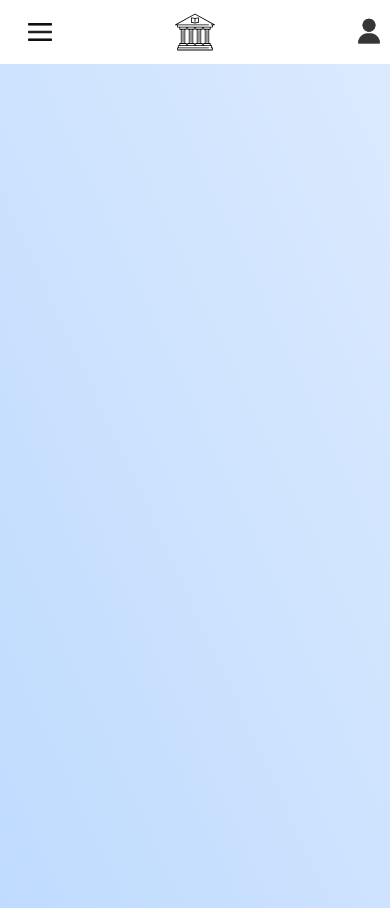
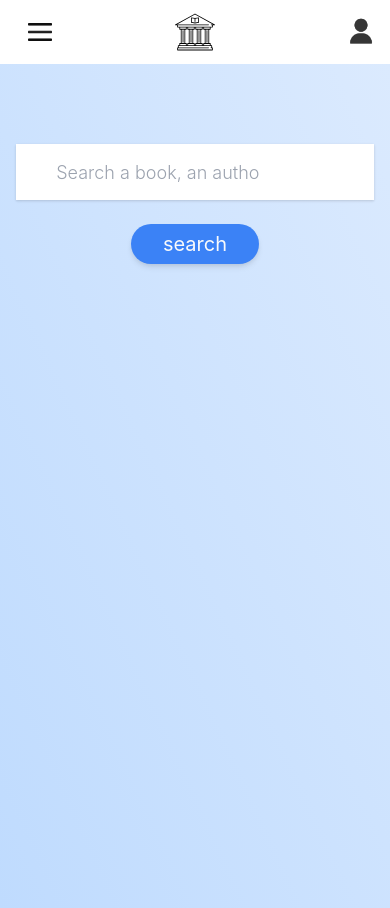
Before and after one commit to milsek/sims-projekat, a Nuxt app in the folder frontend/: page / in a window 390 px wide. Built offline with nearby package versions, Linux system fonts and the light colour scheme.

Commit message:
Added the Search component to the main page

```diff
--- a/frontend/components/Navbar.vue
+++ b/frontend/components/Navbar.vue
@@ -37,7 +37,7 @@
           <BellIcon class="h-6 w-6" aria-hidden="true" />
         </button> -->
 
-      <div class="flex justify-center items-center col-start-7">
+      <div class="flex justify-center items-center col-start-7 mr-4 md:mr-0">
         <div x-data="{ profileOpen: false }" class="flex justify-center items-center">
             <div @click="handleProfileDropdown()" class="relative border-b-4 border-transparent py-2" :class="{'border-indigo-300 transform transition duration-300 ': profileOpen}" x-transition:enter-end="transform opacity-100 scale-100" x-transition:leave="transition ease-in duration-75" x-transition:leave-start="transform opacity-100 scale-100">
               <div class="flex justify-center items-center space-x-3 cursor-pointer">
@@ -75,7 +75,7 @@
     <div v-if="navbarOpen && !profileOpen" class="absolute w-full z-50 sm:hidden p-1">
       <div class="bg-white rounded-lg shadow p-2">
         <nuxt-link v-for="item in navigation" :key="item.name" :to="item.route" @click="navbarOpen=false" class="space-y-10">
-          <span :class="[item.route === $route.path ? 'bg-white text-gray-900' : 'bg-white text-gray-900 bg-opacity-75',
+          <span :class="[item.route === $route.path ? 'bg-white text-indigo-400' : 'bg-white text-gray-900 bg-opacity-75',
           'block mx-3 pl-1 py-3 font-medium transform transition-colors duration-200 border-r-4 border-transparent hover:border-indigo-300']"
           :aria-current="item.current ? 'page' : undefined">{{ item.name }}</span>
         </nuxt-link>
--- a/frontend/components/home/Search.Vue
+++ b/frontend/components/home/Search.Vue
@@ -0,0 +1,36 @@
+<template>
+  <div>
+    <div class="w-11/12 md:w-4/5 lg:w-3/4 xl:w-1/2 mx-auto bg-white shadow px-6">
+      <div class="grid grid-cols-6 text-lg lg:text-xl">
+        <div class="col-start-1 col-span-5 md:col-span-4 my-auto">
+          <input type="query" name="query" required v-model="query" placeholder="Search a book, an author, or a genre"
+          class="inline-block mb-0 px-4 h-14 w-11/12 md:w-120 font-light focus:outline-none">
+        </div>
+        <div class="col-start-6 m-auto hidden md:flex">
+          <button class="h-9 px-6 rounded-full bg-blue-500 text-gray-50
+          text-center shadow-md hover:bg-blue-600 focus:outline-none">search</button>
+        </div>
+      </div>
+    </div>
+
+    <div class="text-center mx-auto pt-6 md:hidden text-xl">
+      <button class="h-10 px-8 rounded-full bg-blue-500 text-gray-50
+        text-center shadow-md hover:bg-blue-600 focus:outline-none">search</button>
+    </div>
+  </div>
+
+</template>
+
+<script>
+export default {
+  data() {
+    return {
+      query: ''
+    }
+  }
+};
+</script>
+
+<style>
+
+</style>
--- a/frontend/pages/index.vue
+++ b/frontend/pages/index.vue
@@ -1,11 +1,16 @@
 <template>
   <div class="bg-gradient-to-bl from-blue-100 to-blue-200 h-screen w-full">
-
+    <div class="pt-20">
+      <Search />
+    </div>
   </div>
 </template>
 
 <script>
-export default {};
+import Search from "../components/home/Search"
+export default {
+  components: { Search }
+};
 // console.log("Fetching");
 // import axios from 'axios';
 // axios.get("/api/hello")
@@ -28,16 +33,8 @@ export default {};
 }
 
 .title {
-  font-family:
-    'Quicksand',
-    'Source Sans Pro',
-    -apple-system,
-    BlinkMacSystemFont,
-    'Segoe UI',
-    Roboto,
-    'Helvetica Neue',
-    Arial,
-    sans-serif;
+  font-family: "Quicksand", "Source Sans Pro", -apple-system, BlinkMacSystemFont,
+    "Segoe UI", Roboto, "Helvetica Neue", Arial, sans-serif;
   display: block;
   font-weight: 300;
   font-size: 100px;
```
